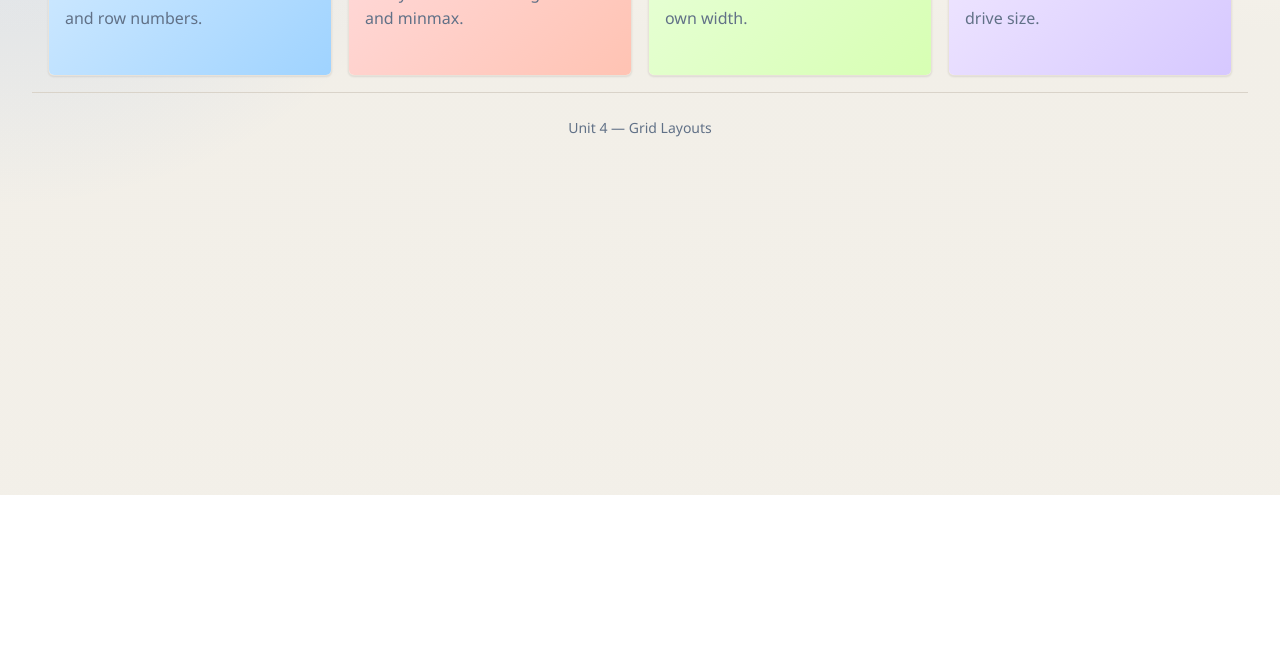
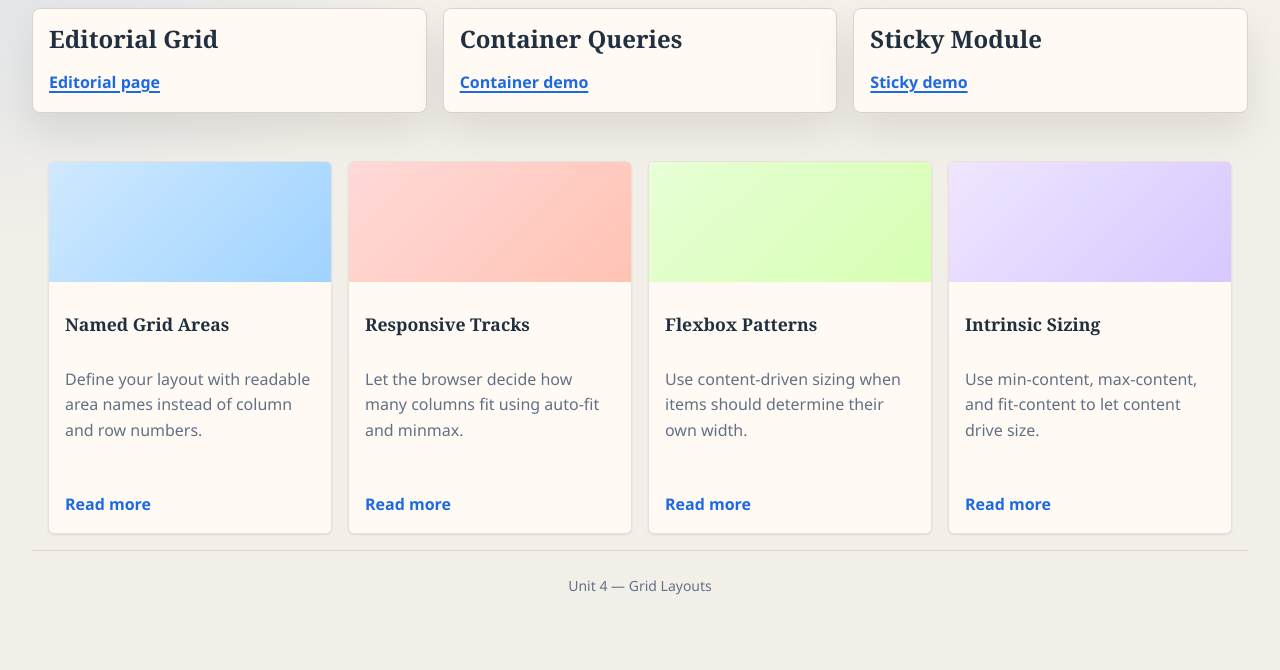
Before and after one commit to moronimotta/wdd331-practice, a website: page unit-4/grid-layouts/cards.html in a window 1280 px wide. Shown: the part 305-975 px from the top of the page. Before the commit the page ends 800 px from the top, so only its background shows below. Drawn offline with Linux system fonts and the light colour scheme.

Commit message:
cards fix

```diff
--- a/unit-4/grid-layouts/cards.css
+++ b/unit-4/grid-layouts/cards.css
@@ -36,6 +36,7 @@
   .articles-page .card {
     display: grid;
     grid-template-rows: subgrid;
+    grid-row: span 4;
     align-items: start;
   }
 
--- a/unit-4/grid-layouts/cards.html
+++ b/unit-4/grid-layouts/cards.html
@@ -21,6 +21,24 @@
       <h1>Featured Articles</h1>
       <p class="lede">Exploring modern CSS layout techniques.</p>
     </header>
+
+    <section class="card-group unit-4-advanced" aria-labelledby="advanced-links">
+      <h2 id="advanced-links">Unit 4 Advanced</h2>
+      <div class="cards">
+        <article class="assignment-card">
+          <h3>Editorial Grid</h3>
+          <a href="editorial.html">Editorial page</a>
+        </article>
+        <article class="assignment-card">
+          <h3>Container Queries</h3>
+          <a href="../advanced/container-demo.html">Container demo</a>
+        </article>
+        <article class="assignment-card">
+          <h3>Sticky Module</h3>
+          <a href="../advanced/sticky-demo.html">Sticky demo</a>
+        </article>
+      </div>
+    </section>
 
     <section class="card-grid">
       <article class="card">
```
Also changed, not shown: index.html (indentation only).
